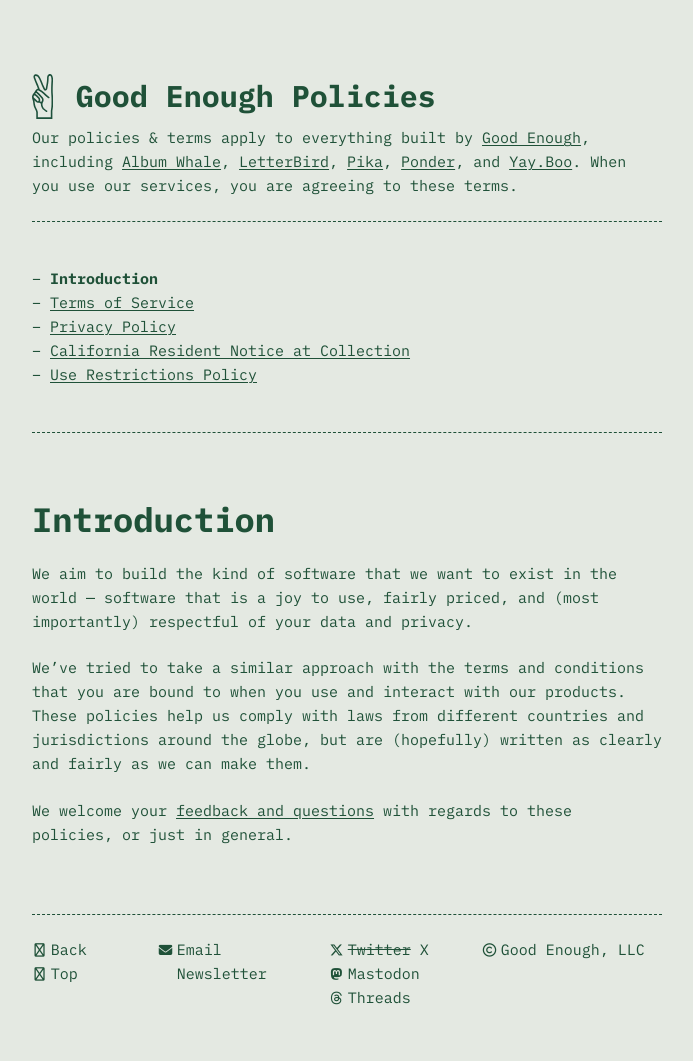
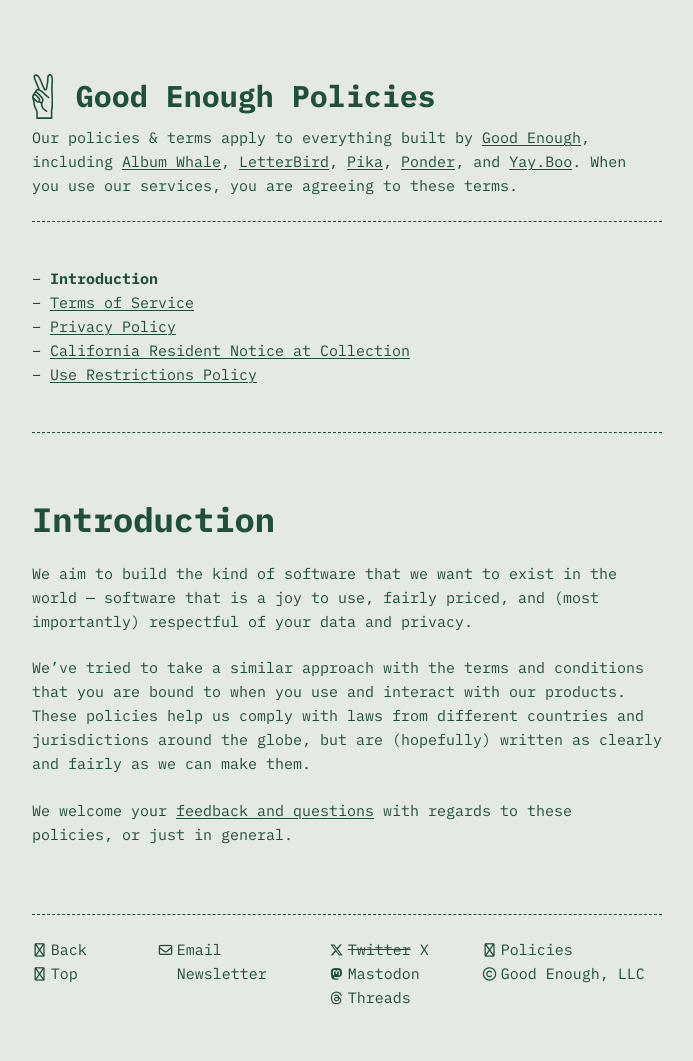
Before and after one commit to goodenoughllc/policies, a Jekyll site: the page built from index.markdown, in a window 1280 px wide. Shown: the whole page, without its empty margins (293-986 px from the left). Built offline with Jekyll 4.4.1, drawn with Linux system fonts in a browser that asks for light colours; nearby versions of some CDN libraries.

Commit message:
footer link to match goodenough.us now

```diff
--- a/_layouts/base.html
+++ b/_layouts/base.html
@@ -121,11 +121,12 @@
       <footer class="footer">
         <a href="javascript:history.back()" class="back-link"><i class="fa-regular fa-arrow-left fa-fw"></i>Back</a>
         <a href="#" class="top-link"><i class="fa-regular fa-arrow-up fa-fw"></i>Top</a>
-        <a href="https://goodenough.us/contact" class="email-link"><i class="fa-solid fa-envelope fa-fw"></i>Email</a>
-        <a href="https://goodenoughnews.substack.com" target="_blank" class="newsletter-link plausible-event-name=Newsletter+Subscribe"><i class="fa-solid fa-paper-plane-top fa-fw"></i>Newsletter</a>
+        <a href="https://goodenough.us/contact" class="email-link"><i class="fa-regular fa-envelope fa-fw"></i>Email</a>
+        <a href="https://goodenoughnews.substack.com" target="_blank" class="newsletter-link plausible-event-name=Newsletter+Subscribe"><i class="fa-regular fa-paper-plane-top fa-fw"></i>Newsletter</a>
         <a href="https://twitter.com/goodenoughllc" target="_blank" class="twitter-link"><i class="fa-brands fa-x-twitter fa-fw"></i><s>Twitter</s> X</a>
         <a href="https://mastodon.world/@goodenoughllc" target="_blank" class="mastodon-link"><i class="fa-brands fa-mastodon fa-fw"></i>Mastodon</a>
         <a href="https://threads.net/good.enough.llc" target="_blank" class="threads-link"><i class="fa-brands fa-threads fa-fw"></i>Threads</a>
+        <a href="{{ site.baseurl }}/" class="policies-link"><i class="fa-regular fa-book fa-fw"></i>Policies</a>
         <a href="https://goodenough.us/" class="name-link"><i class="fa-regular fa-copyright fa-fw"></i>Good Enough, LLC</a>
       </footer>
 
--- a/css/enough.scss
+++ b/css/enough.scss
@@ -202,7 +202,8 @@ main {
     .top-link,
     .newsletter-link,
     .mastodon-link,
-    .threads-link {
+    .threads-link,
+    .name-link {
       grid-row: 2 / 2;
     }
     .threads-link {
```
